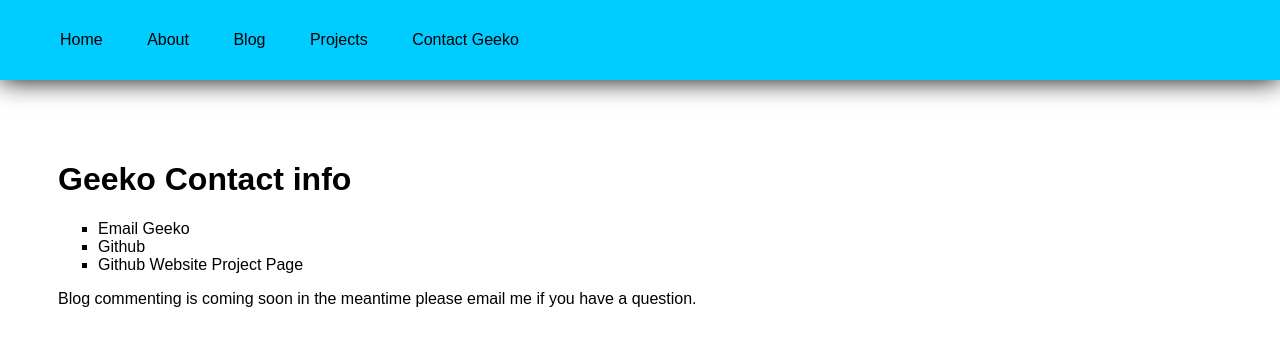
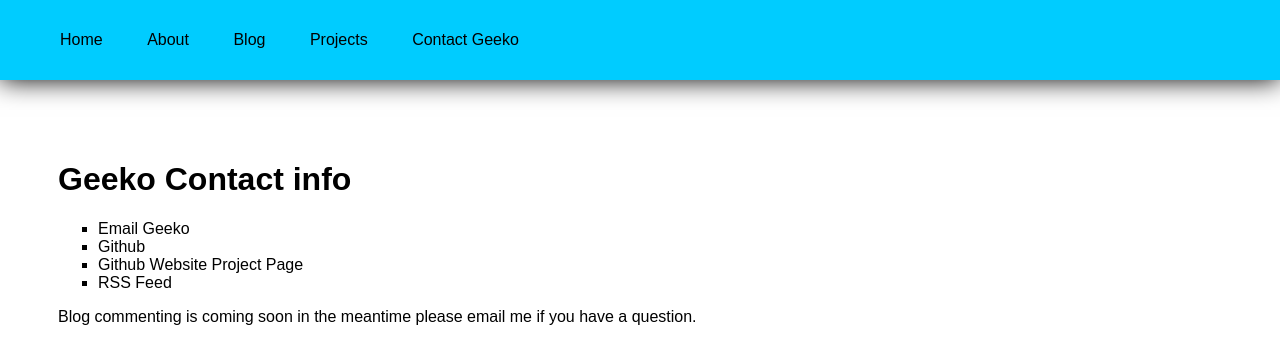
Before and after one commit to Geeko/geeko.github.io, a Jekyll site: the page built from contact/index.html, in a window 1280 px wide. Shown: the top 364 px of the page. Built offline with Jekyll 4.4.1, drawn with Linux system fonts in a browser that asks for light colours.

Commit message:
Update index.html

```diff
--- a/contact/index.html
+++ b/contact/index.html
@@ -7,5 +7,6 @@ title: Geeko Contact Page
     <li><a href="mailto:GeekoCodingStudios@gmail.com" title="GeekoCodingStudios@gmail.com" target="_blank">Email Geeko</a></li>
     <li><a href="https://github.com/Geeko" title="github.com/Geeko" target="_blank">Github</a></li>
     <li><a href="https://github.com/Geeko/geeko.github.io" title="Project Page" target="_blank">Github Website Project Page</a></li>
+    <li><a href="/blog/atom/xml" title="RSS feed" target="_blank">RSS Feed</a></li>
   </ul>
  <p>Blog commenting is coming soon in the meantime please email me if you have a question.</p>
```
